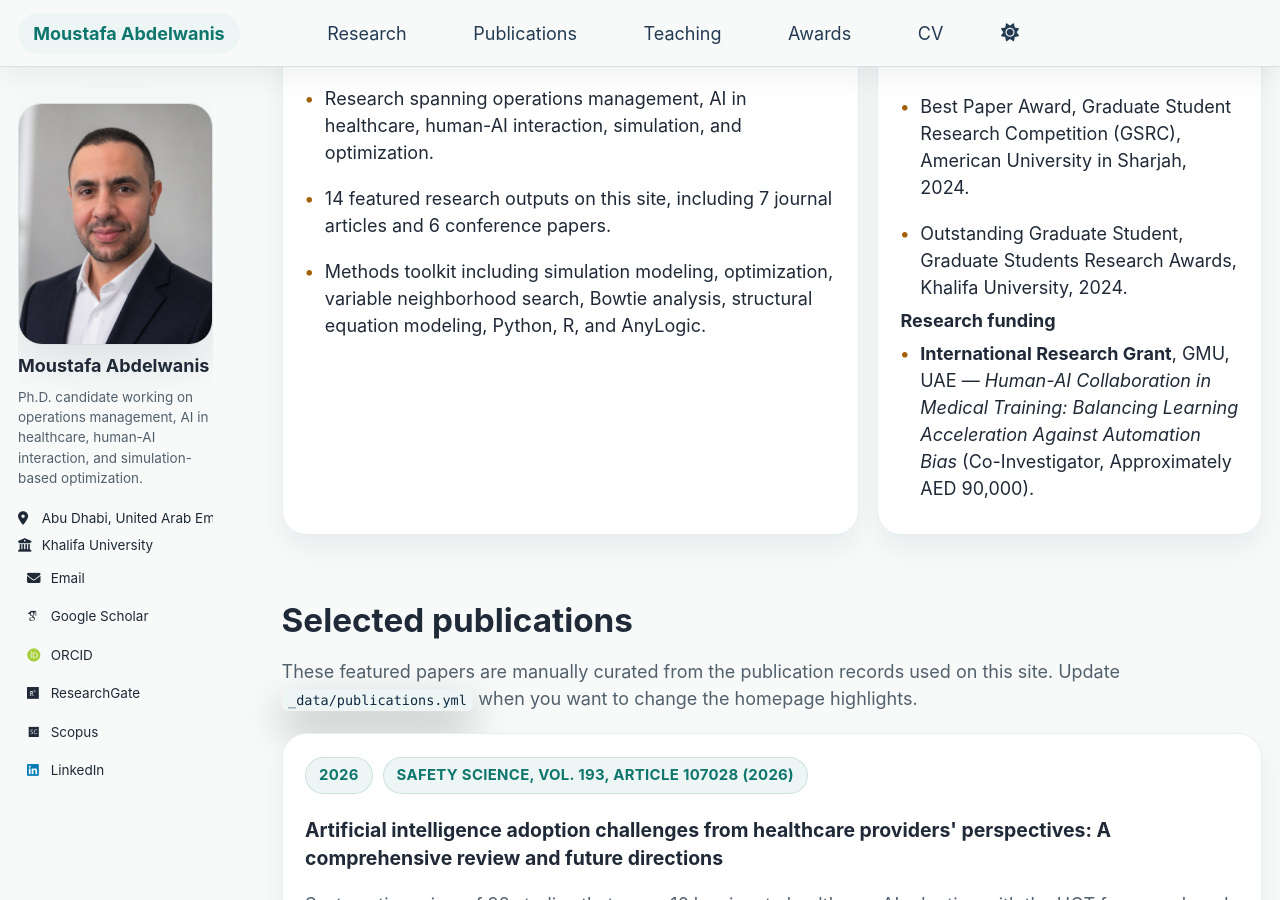
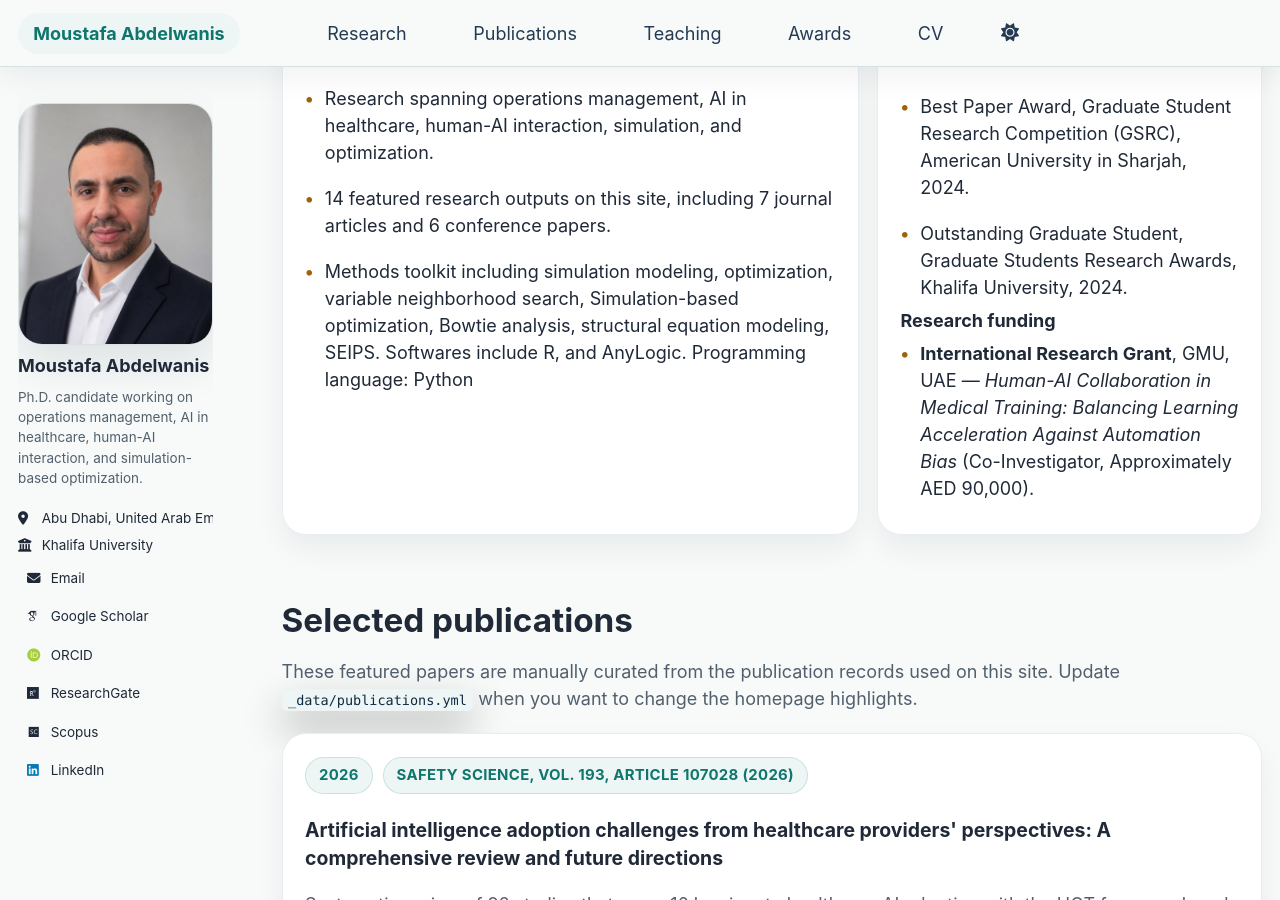
Before and after one commit to abdelwanismoustafa/abdelwanismoustafa.github.io, a Jekyll site: the page built from _pages/about.md, in a window 1280 px wide and 900 px high, scrolled down 1941 px. Built offline with Jekyll 4.4.1, drawn with Linux system fonts in a browser that asks for light colours; some web fonts are replaced; a script bundle is joined from its source files by our own code; library files that are not in the unit come from our copies.

Commit message:
Revise methods toolkit in about.md
Updated methods toolkit to include simulation-based optimization and SEIPS, and clarified software and programming languages.

```diff
--- a/_pages/about.md
+++ b/_pages/about.md
@@ -110,7 +110,7 @@ redirect_from:
         <li>Graduate Research and Teaching Assistant since 2021.</li>
         <li>Research spanning operations management, AI in healthcare, human-AI interaction, simulation, and optimization.</li>
         <li>{{ pub_data.analytics.listed_outputs }} featured research outputs on this site, including {{ pub_data.analytics.journal_articles }} journal articles and {{ pub_data.analytics.conference_papers }} conference papers.</li>
-        <li>Methods toolkit including simulation modeling, optimization, variable neighborhood search, Bowtie analysis, structural equation modeling, Python, R, and AnyLogic.</li>
+        <li>Methods toolkit including simulation modeling, optimization, variable neighborhood search, Simulation-based optimization, Bowtie analysis, structural equation modeling, SEIPS. Softwares include R, and AnyLogic. Programming language: Python </li>
       </ul>
     </article>
     <article class="snapshot-card">
```
